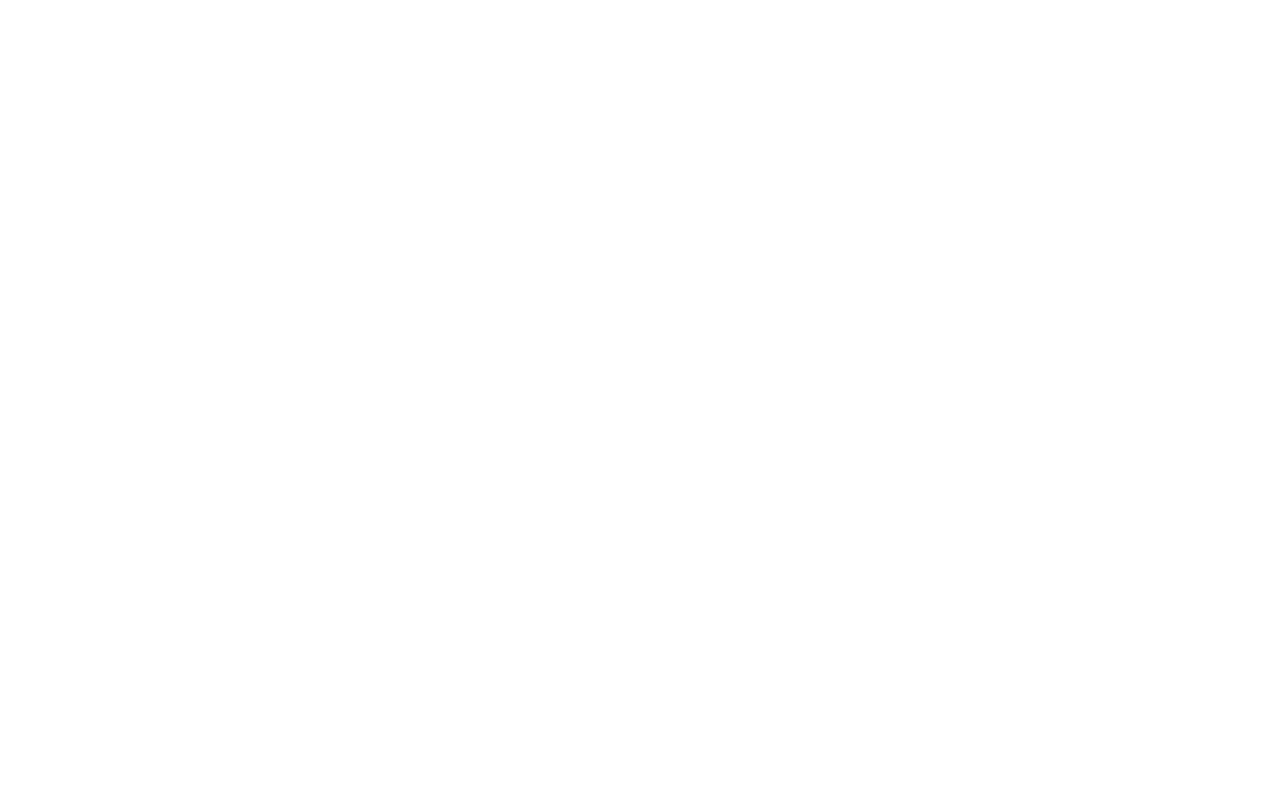
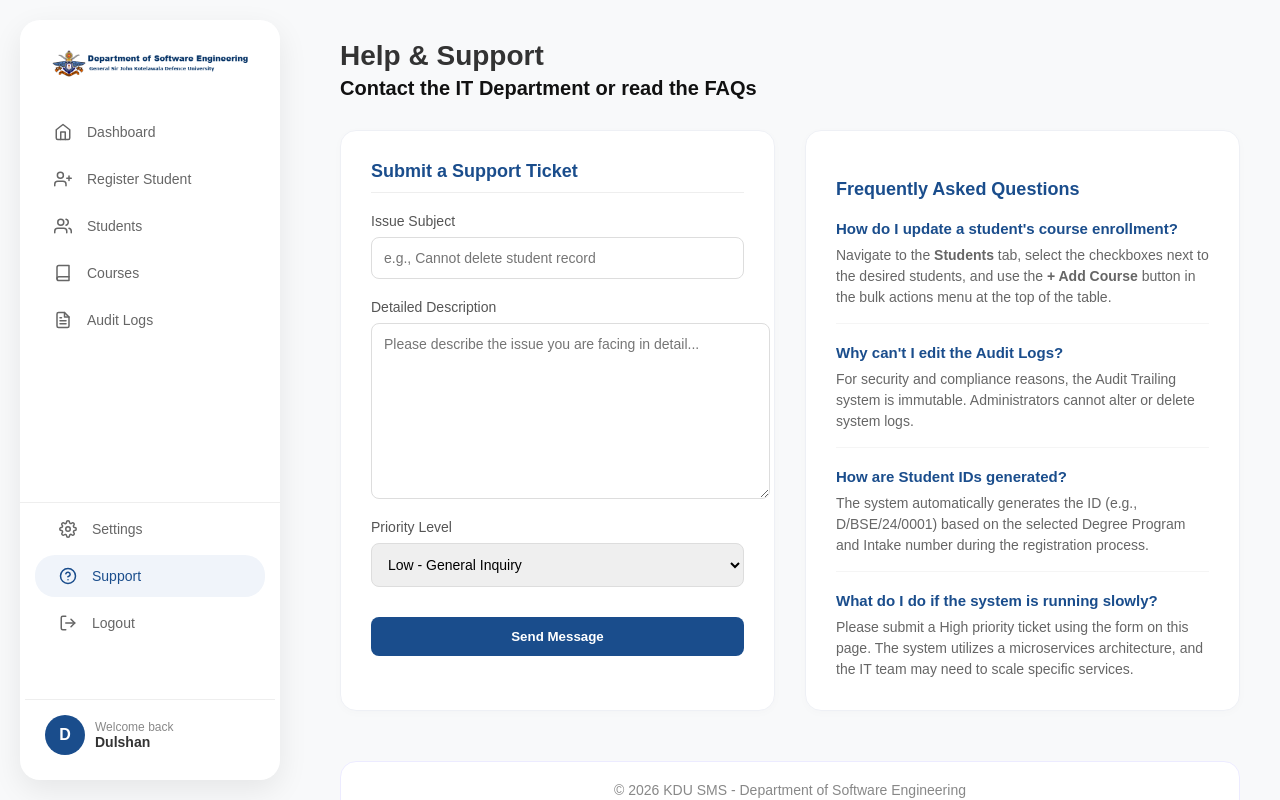
Before and after one commit to Dulshan-Rajeewa/Student_Management_System, a React (Create React App) app in the folder client/: page /support in a window 1280 px wide. Before the commit this address had no page. Built offline with nearby package versions, Linux system fonts and the light colour scheme.

Commit message:
feat: add Settings and Support pages with UI components and routing

```diff
--- a/client/src/App.js
+++ b/client/src/App.js
@@ -6,6 +6,8 @@ import RegisterStudent from './pages/RegisterStudent';
 import ManageStudents from './pages/ManageStudents';
 import Courses from './pages/Courses';
 import AuditLogs from './pages/AuditLogs';
+import Settings from './pages/Settings';
+import Support from './pages/Support';
 
 function App() {
   return (
@@ -26,6 +28,10 @@ function App() {
 
           <Route path="/audit" element={<AuditLogs />} />
 
+          <Route path="/settings" element={<Settings />} />
+
+          <Route path="/support" element={<Support />} />
+
         </Routes>
       </div>
     </Router>
--- /dev/null
+++ b/client/src/pages/Settings.css
@@ -0,0 +1,90 @@
+.settings-container {
+  display: flex;
+  flex-direction: column;
+  gap: 30px;
+  max-width: 800px;
+  margin: 20px auto;   /* This centers the container */
+}
+
+.settings-section {
+  background: white;
+  border-radius: 16px;
+  padding: 30px;
+  border: 1px solid #eef0f5;
+  box-shadow: 0 2px 10px rgba(0,0,0,0.02);
+}
+
+.settings-section h3 {
+  margin: 0 0 20px 0;
+  color: #1a4d8c;
+  font-size: 18px;
+  border-bottom: 1px solid #eee;
+  padding-bottom: 10px;
+}
+
+.toggle-group {
+  display: flex;
+  justify-content: space-between;
+  align-items: center;
+  padding: 15px 0;
+  border-bottom: 1px solid #f5f5f5;
+}
+
+.toggle-group:last-child {
+  border-bottom: none;
+}
+
+.toggle-label h4 {
+  margin: 0;
+  color: #333;
+  font-size: 15px;
+}
+
+.toggle-label p {
+  margin: 5px 0 0 0;
+  color: #888;
+  font-size: 13px;
+}
+
+/* Simple CSS Toggle Switch */
+.switch {
+  position: relative;
+  display: inline-block;
+  width: 46px;
+  height: 24px;
+}
+
+.switch input {
+  opacity: 0;
+  width: 0;
+  height: 0;
+}
+
+.slider {
+  position: absolute;
+  cursor: pointer;
+  top: 0; left: 0; right: 0; bottom: 0;
+  background-color: #ccc;
+  transition: .4s;
+  border-radius: 24px;
+}
+
+.slider:before {
+  position: absolute;
+  content: "";
+  height: 18px;
+  width: 18px;
+  left: 3px;
+  bottom: 3px;
+  background-color: white;
+  transition: .4s;
+  border-radius: 50%;
+}
+
+input:checked + .slider {
+  background-color: #1a4d8c;
+}
+
+input:checked + .slider:before {
+  transform: translateX(22px);
+}
--- /dev/null
+++ b/client/src/pages/Settings.js
@@ -0,0 +1,99 @@
+import React, { useEffect } from 'react';
+import Sidebar from '../components/Sidebar';
+import Footer from '../components/Footer';
+import './Settings.css';
+import '../pages/RegisterStudent.css'; // Reusing input styles!
+
+const Settings = () => {
+  useEffect(() => {
+    document.title = "Settings | KDU SMS";
+  }, []);
+
+  const handleSave = (e) => {
+    e.preventDefault();
+    alert("Settings saved successfully!");
+  };
+
+  return (
+    <div className="dashboard-layout">
+      <Sidebar />
+      <div className="main-content">
+        <div className="dashboard-header" style={{ marginBottom: '30px' }}>
+          <h1>System Settings</h1>
+        </div>
+
+        <div className="settings-container">
+
+          {/* Profile Section */}
+          <div className="settings-section">
+            <h3>Administrator Profile</h3>
+            <form onSubmit={handleSave}>
+              <div className="form-row">
+                <div className="input-group">
+                  <label>Full Name</label>
+                  <input type="text" defaultValue="Dulshan Administrator" />
+                </div>
+                <div className="input-group">
+                  <label>Admin ID</label>
+                  <input type="text" defaultValue="ADM-2026-01" disabled style={{ background: '#f5f5f5' }} />
+                </div>
+              </div>
+              <div className="input-group">
+                <label>Email Address</label>
+                <input type="email" defaultValue="admin@kdu.ac.lk" />
+              </div>
+              <button type="submit" className="btn-save" style={{ marginTop: '10px' }}>Update Profile</button>
+            </form>
+          </div>
+
+          {/* Security Section */}
+          <div className="settings-section">
+            <h3>Security</h3>
+            <form onSubmit={handleSave}>
+              <div className="form-row">
+                <div className="input-group">
+                  <label>New Password</label>
+                  <input type="password" placeholder="Enter new password" />
+                </div>
+                <div className="input-group">
+                  <label>Confirm Password</label>
+                  <input type="password" placeholder="Confirm new password" />
+                </div>
+              </div>
+              <button type="submit" className="btn-save" style={{ marginTop: '10px' }}>Change Password</button>
+            </form>
+          </div>
+
+          {/* System Preferences Section */}
+          <div className="settings-section">
+            <h3>System Preferences</h3>
+            <div className="toggle-group">
+              <div className="toggle-label">
+                <h4>Email Notifications</h4>
+                <p>Receive alerts when a new student is registered.</p>
+              </div>
+              <label className="switch">
+                <input type="checkbox" defaultChecked />
+                <span className="slider"></span>
+              </label>
+            </div>
+            <div className="toggle-group">
+              <div className="toggle-label">
+                <h4>Dark Mode</h4>
+                <p>Switch the dashboard to a dark color theme.</p>
+              </div>
+              <label className="switch">
+                <input type="checkbox" />
+                <span className="slider"></span>
+              </label>
+            </div>
+          </div>
+
+        </div>
+        <Footer />
+      </div>
+    </div>
+  );
+};
+
+export default Settings;
--- /dev/null
+++ b/client/src/pages/Support.css
@@ -0,0 +1,54 @@
+.support-container {
+  display: grid;
+  grid-template-columns: 1fr 1fr;
+  gap: 30px;
+}
+
+.faq-card {
+  background: white;
+  border-radius: 16px;
+  padding: 30px;
+  border: 1px solid #eef0f5;
+  box-shadow: 0 2px 10px rgba(0,0,0,0.02);
+}
+
+.faq-item {
+  margin-bottom: 20px;
+  border-bottom: 1px solid #f5f5f5;
+  padding-bottom: 15px;
+}
+
+.faq-item:last-child {
+  border-bottom: none;
+  margin-bottom: 0;
+  padding-bottom: 0;
+}
+
+.faq-item h4 {
+  color: #1a4d8c;
+  margin: 0 0 8px 0;
+  font-size: 15px;
+}
+
+.faq-item p {
+  color: #666;
+  font-size: 14px;
+  margin: 0;
+  line-height: 1.5;
+}
+
+textarea.support-input {
+  width: 100%;
+  padding: 12px;
+  border: 1px solid #ddd;
+  border-radius: 8px;
+  font-size: 14px;
+  outline: none;
+  font-family: 'Poppins', sans-serif;
+  min-height: 150px;
+  resize: vertical;
+}
+
+textarea.support-input:focus {
+  border-color: #1a4d8c;
+}
--- /dev/null
+++ b/client/src/pages/Support.js
@@ -0,0 +1,85 @@
+import React, { useEffect } from 'react';
+import Sidebar from '../components/Sidebar';
+import Footer from '../components/Footer';
+import './Support.css';
+import '../pages/RegisterStudent.css'; // Reusing input styles
+
+const Support = () => {
+  useEffect(() => {
+    document.title = "Help & Support | KDU SMS";
+  }, []);
+
+  const handleSupportSubmit = (e) => {
+    e.preventDefault();
+    alert("Support ticket submitted to the IT Department!");
+  };
+
+  return (
+    <div className="dashboard-layout">
+      <Sidebar />
+      <div className="main-content">
+        <div className="dashboard-header" style={{ marginBottom: '30px' }}>
+          <h1>Help & Support</h1>
+          <h2>Contact the IT Department or read the FAQs</h2>
+        </div>
+
+        <div className="support-container">
+
+          {/* Left Column: Contact Form */}
+          <div className="settings-section">
+            <h3 style={{ color: '#1a4d8c', marginBottom: '20px', fontSize: '18px' }}>Submit a Support Ticket</h3>
+            <form onSubmit={handleSupportSubmit}>
+              <div className="input-group">
+                <label>Issue Subject</label>
+                <input type="text" placeholder="e.g., Cannot delete student record" required />
+              </div>
+              <div className="input-group">
+                <label>Detailed Description</label>
+                <textarea className="support-input" placeholder="Please describe the issue you are facing in detail..." required></textarea>
+              </div>
+              <div className="input-group">
+                <label>Priority Level</label>
+                <select defaultValue="Low">
+                  <option value="Low">Low - General Inquiry</option>
+                  <option value="Medium">Medium - System Bug</option>
+                  <option value="High">High - System Down / Critical</option>
+                </select>
+              </div>
+              <button type="submit" className="btn-save" style={{ marginTop: '10px', width: '100%' }}>Send Message</button>
+            </form>
+          </div>
+
+          {/* Right Column: FAQs */}
+          <div className="faq-card">
+            <h3 style={{ color: '#1a4d8c', marginBottom: '20px', fontSize: '18px' }}>Frequently Asked Questions</h3>
+
+            <div className="faq-item">
+              <h4>How do I update a student's course enrollment?</h4>
+              <p>Navigate to the <strong>Students</strong> tab, select the checkboxes next to the desired students, and use the <strong>+ Add Course</strong> button in the bulk actions menu at the top of the table.</p>
+            </div>
+
+            <div className="faq-item">
+              <h4>Why can't I edit the Audit Logs?</h4>
+              <p>For security and compliance reasons, the Audit Trailing system is immutable. Administrators cannot alter or delete system logs.</p>
+            </div>
+
+            <div className="faq-item">
+              <h4>How are Student IDs generated?</h4>
+              <p>The system automatically generates the ID (e.g., D/BSE/24/0001) based on the selected Degree Program and Intake number during the registration process.</p>
+            </div>
+
+            <div className="faq-item">
+              <h4>What do I do if the system is running slowly?</h4>
+              <p>Please submit a High priority ticket using the form on this page. The system utilizes a microservices architecture, and the IT team may need to scale specific services.</p>
+            </div>
+          </div>
+
+        </div>
+
+        <Footer />
+      </div>
+    </div>
+  );
+};
+
+export default Support;
```
